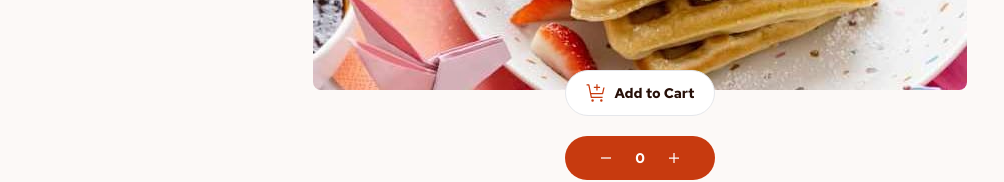
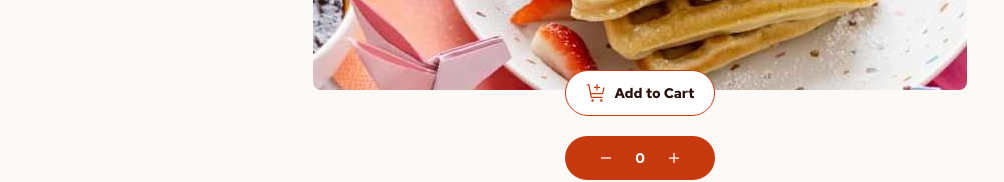
Before and after one commit to Chaveguapo/Product-list, a React (Vite) app: page / in a window 1280 px wide. Shown: the part 418-600 px from the top of the page, without its empty margins (0-1004 px from the left). Built offline with nearby package versions, Linux system fonts and the light colour scheme.

Commit message:
Add cart update

```diff
--- a/src/Item.tsx
+++ b/src/Item.tsx
@@ -35,7 +35,7 @@ function App() {
               ></img>
               <div
                 aria-label="Add to cart"
-                className="relative z-30 border bottom-5 px-5 p-3 text-center text-sm font-bold text-Rose-900 rounded-full
+                className="relative z-30 border border-Red bottom-5 px-5 p-3 text-center text-sm font-bold text-Rose-900 rounded-full
               bg-white text-Rose_900 flex gap-2 cursor-pointer "
               >
                 <img src={AddToCart} />
```
